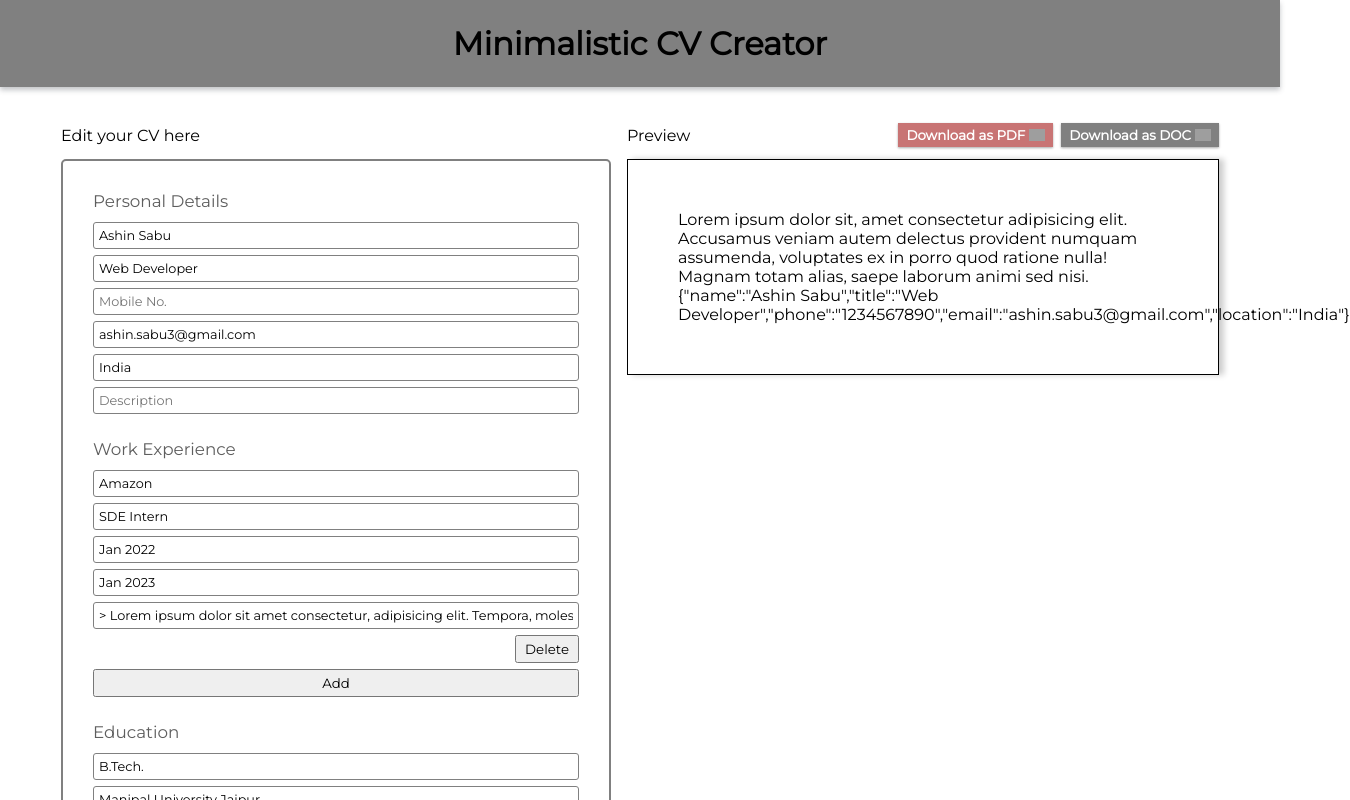
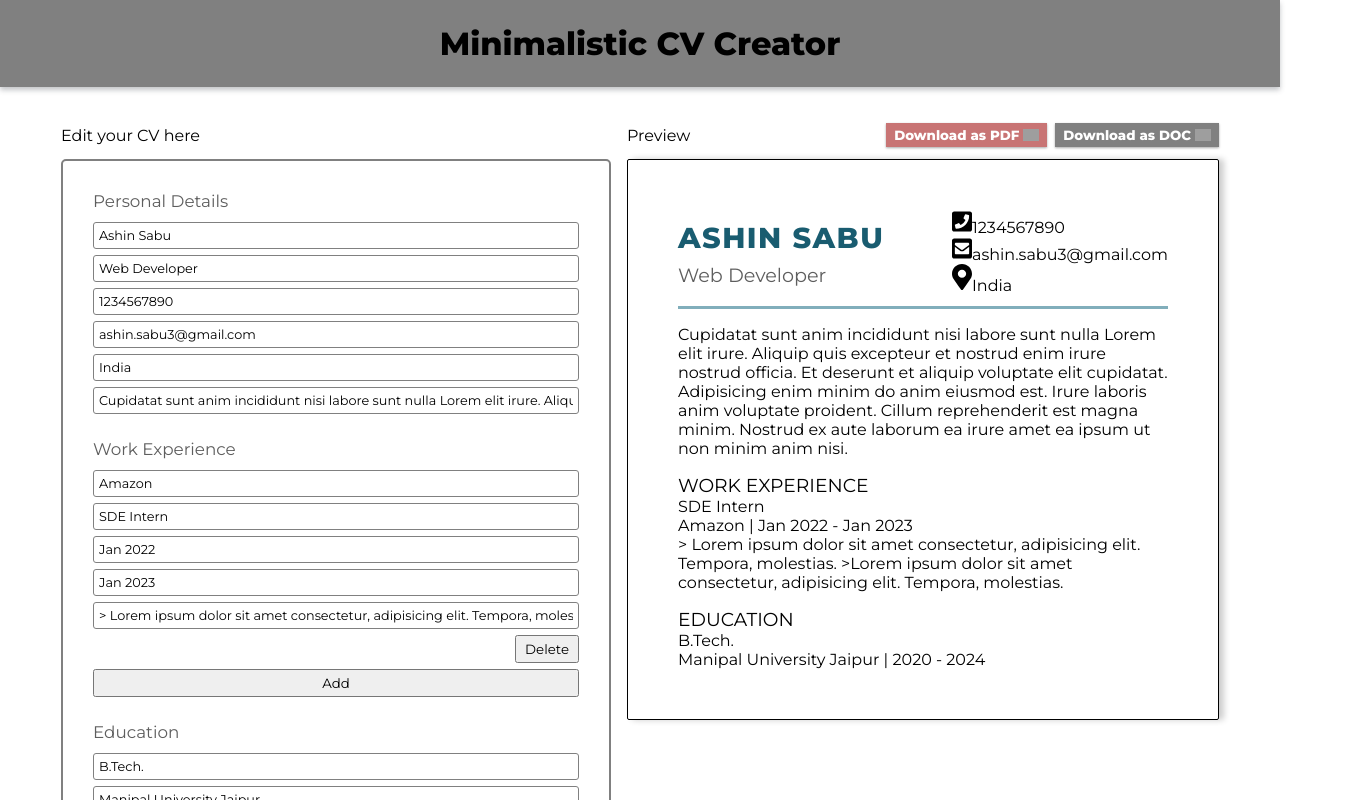
Before and after one commit to ashinsabu/cv-creator, a React (Create React App) app: page / in a window 1280 px wide. Shown: the top 800 px of the page, 1350 px wide, since content can reach past the window. Built offline with nearby package versions, Linux system fonts and the light colour scheme; grey boxes are pictures that could not be loaded.

Commit message:
Displayed all information on preview without styling

```diff
--- a/src/components/CvCreator.jsx
+++ b/src/components/CvCreator.jsx
@@ -15,7 +15,7 @@ class CvCreator extends Component {
               email: 'ashin.sabu3@gmail.com',
               location: 'India'
             },
-            description: 'Lorem ipsum dolor sit amet consectetur, adipisicing elit. Tempora, molestias. ',
+            description: 'Cupidatat sunt anim incididunt nisi labore sunt nulla Lorem elit irure. Aliquip quis excepteur et nostrud enim irure nostrud officia. Et deserunt et aliquip voluptate elit cupidatat. Adipisicing enim minim do anim eiusmod est. Irure laboris anim voluptate proident. Cillum reprehenderit est magna minim. Nostrud ex aute laborum ea irure amet ea ipsum ut non minim anim nisi.',
             experience: [
                 {
                     id: 0,
@@ -134,6 +134,7 @@ class CvCreator extends Component {
 
                 expItems = {this.state.experience}
                 eduItems = {this.state.education}
+                description = {this.state.description}
                 personalDetails = {this.state.personalDetails}
                 />
             </div>
@@ -147,7 +148,7 @@ class CvCreator extends Component {
                     </div>
                 </div>
 
-                <CvPreview details={this.state}/>
+                <CvPreview cvData={this.state}/>
             </div>
 
         </div> );
--- a/src/components/Edit/CvEdit.jsx
+++ b/src/components/Edit/CvEdit.jsx
@@ -19,10 +19,10 @@ class CvEdit extends Component {
                         <h4 className='section-title'>Personal Details</h4>
                         <InputField placeholder = "Full Name" name="name" onChange ={this.props.handlePersonalDetailChange} value = {this.props.personalDetails['name']}/>
                         <InputField placeholder = "Title" name="title" onChange ={this.props.handlePersonalDetailChange} value = {this.props.personalDetails['title']}/>
-                        <InputField placeholder = "Mobile No." name="mobno" onChange ={this.props.handlePersonalDetailChange} value = {this.props.personalDetails['mobno']}/>
+                        <InputField placeholder = "Mobile No." name="phone" onChange ={this.props.handlePersonalDetailChange} value = {this.props.personalDetails['phone']}/>
                         <InputField placeholder = "Email" name="email" onChange ={this.props.handlePersonalDetailChange} value = {this.props.personalDetails['email']}/>
                         <InputField placeholder = "Location" name="location" onChange ={this.props.handlePersonalDetailChange} value = {this.props.personalDetails['location']}/>
-                        <InputField placeholder = "Description" name="description" onChange ={this.props.handleDescriptionChange} value = {this.props.personalDetails['description']}/>
+                        <InputField placeholder = "Description" name="description" onChange ={this.props.handleDescriptionChange} value = {this.props.description}/>
                     </section>
 
                     <section>
--- a/src/components/Preview/CvPreview.css
+++ b/src/components/Preview/CvPreview.css
@@ -3,9 +3,42 @@
     border: 1px solid black;
     padding: 20px;
     box-shadow: 5px 0 6px 0 hsl(0deg 0% 0% / 20%);
+    border-radius: 2px;
+
 }
 .previewContent{
     padding: 30px;
+    display: flex;
+    flex-direction: column;
+    align-items: flex-start;
+    gap: 16px;
+}
+header {
+    width: 100%;
+    display: flex;
+    justify-content: space-between;
+    align-items: center;
+    border-bottom: 3px solid #81aebb;
+    padding-bottom: 12px;
+}
+.heading{
+    display: flex;
+    flex-direction: column;
+}
+.heading > h1{
+    color: #195c70;
+    text-transform: uppercase;
+    font-size: 1.8rem;
+    letter-spacing: 0.05em;
+    font-weight: 800;
+    margin-block-start: 0.5rem;
+    margin-block-end: 0.5rem;
+}
+.heading > h2{
+    margin-bottom: 5px;
+    color: #5e5e5e;
+    font-size: 1.2rem;
+    font-weight: 400;
 }
 @media only screen and (max-width: 600px) {
     .CvPreview{
--- a/src/components/Preview/CvPreview.jsx
+++ b/src/components/Preview/CvPreview.jsx
@@ -1,7 +1,11 @@
 import React, { Component } from 'react'
 import '../../styles/App.css';
 import './CvPreview.css';
-
+import phoneSvg from '../../phone-square-solid.svg'
+import emailSvg from '../../envelope-square-solid.svg'
+import mapMarkerSvg from '../../map-marker-alt-solid.svg'
+import ExperienceItem from './ExperienceItem';
+import EduItem from './EduItem';
 class CvPreview extends Component {
     constructor(props) {
         super(props);
@@ -11,11 +15,57 @@ class CvPreview extends Component {
     }
     render() {
         // destructure
+        const { personalDetails , description, experience, education } = this.props.cvData;
+
+        const fullName = personalDetails['name'];
+        const title = personalDetails['title'];
+        const phone = personalDetails['phone'];
+        const email = personalDetails['email'];
+        const location = personalDetails['location'];
+
         return (
             <div className='CvPreview'>
                 <div className="previewContent">
-                    Lorem ipsum dolor sit, amet consectetur adipisicing elit. Accusamus veniam autem delectus provident numquam assumenda, voluptates ex in porro quod ratione nulla! Magnam totam alias, saepe laborum animi sed nisi.
-                    {JSON.stringify(this.props.details["personalDetails"])}
+                    <header>
+                        <div className="heading">
+                            <h1><strong>{fullName}</strong></h1>
+                            <h2>{title}</h2>
+                        </div>
+                        <div className="details-group">
+                            <div className="contact-details">
+                                <img src={phoneSvg}/>
+                                <span className='details-text'>{phone}</span>
+                            </div>
+                            <div className="contact-details">
+                                <img src={emailSvg}/>
+                                <span className='details-text'>{email}</span>
+                            </div>
+                            <div className="contact-details">
+                                <img src={mapMarkerSvg}/>
+                                <span className='details-text'>{location}</span>
+                            </div>
+                        </div>
+                    </header>
+                    <div className='previewDesc'>
+                        {description}
+                    </div>
+                    <div className="experience-list">
+                        <h3>WORK EXPERIENCE</h3>
+                        {experience.map((exp) => {
+                            return (
+                                <ExperienceItem expData = {exp} />
+                            )
+                        })}
+                    </div>
+                    <div className="edu-list">
+                        <h3>EDUCATION</h3>
+
+                        {education.map((edu) => {
+                            return (
+                                <EduItem eduData = {edu}/>
+                            )
+                        })}
+                    </div>
                 </div>
 
             </div>
--- /dev/null
+++ b/src/components/Preview/EduItem.jsx
@@ -0,0 +1,25 @@
+import React, { Component } from 'react'
+import '../../styles/App.css'
+import './EduItem.css'
+import './ExperienceItem.css'
+
+class EduItem extends Component {
+    constructor(props) {
+        super(props);
+    }
+    render() {
+        return (
+            <div className='experience'>
+                <div className="experience-heading">
+                    <h4>{this.props.eduData.course}</h4>
+                    <div className="experience-details">
+                        {this.props.eduData.university} | <span className='bold'>{this.props.eduData.startYear} - {this.props.eduData.endYear}</span>
+
+                    </div>
+                </div>
+            </div>
+         );
+    }
+}
+
+export default EduItem;
--- /dev/null
+++ b/src/components/Preview/ExperienceItem.jsx
@@ -0,0 +1,24 @@
+import React, { Component } from 'react';
+import '../../styles/App.css'
+import './ExperienceItem.css'
+
+class ExperienceItem extends Component {
+    constructor(props) {
+        super(props);
+    }
+    render() {
+        return (
+        <div className="experience">
+            <div className="experience-heading">
+                <h4>{this.props.expData.position}</h4>
+                <div className="experience-details">
+                    {this.props.expData.company} | <span className='bold'>{this.props.expData.startDate} - {this.props.expData.endDate}</span>
+                </div>
+                {this.props.expData.description}
+            </div>
+        </div>
+        );
+    }
+}
+
+export default ExperienceItem;
--- a/src/styles/App.css
+++ b/src/styles/App.css
@@ -1,5 +1,5 @@
 @import url('https://fonts.googleapis.com/css2?family=Montserrat&display=swap');
-
+@import url('https://fonts.googleapis.com/css2?family=Montserrat:wght@400;800&display=swap');
 /* CSS RESET */
 body, h1, h2, h3, h4, h5, h6, p, ol, ul {
   margin: 0;
```
Also changed, not shown: src/components/Preview/EduItem.css (added), src/components/Preview/ExperienceItem.css (added), 1 other file (tests, documents, lock files or other folders).
